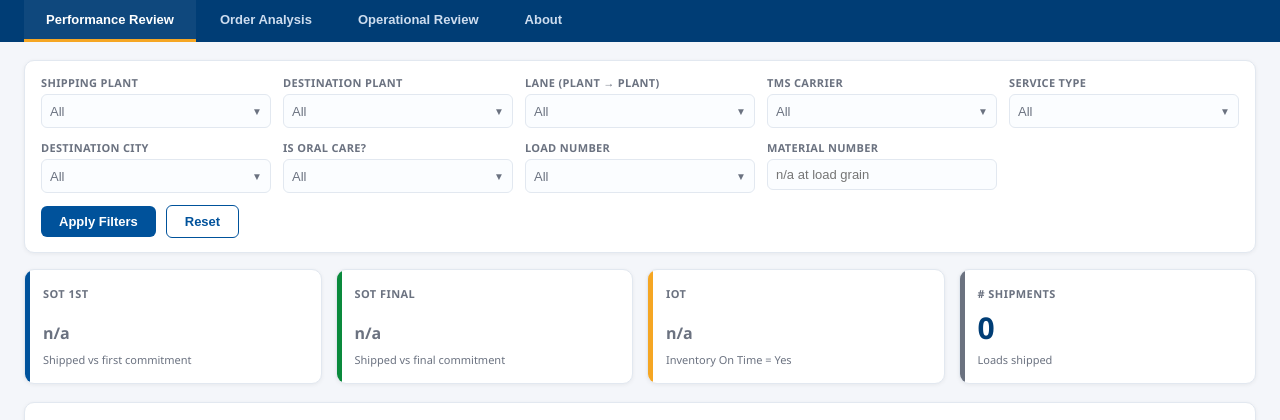
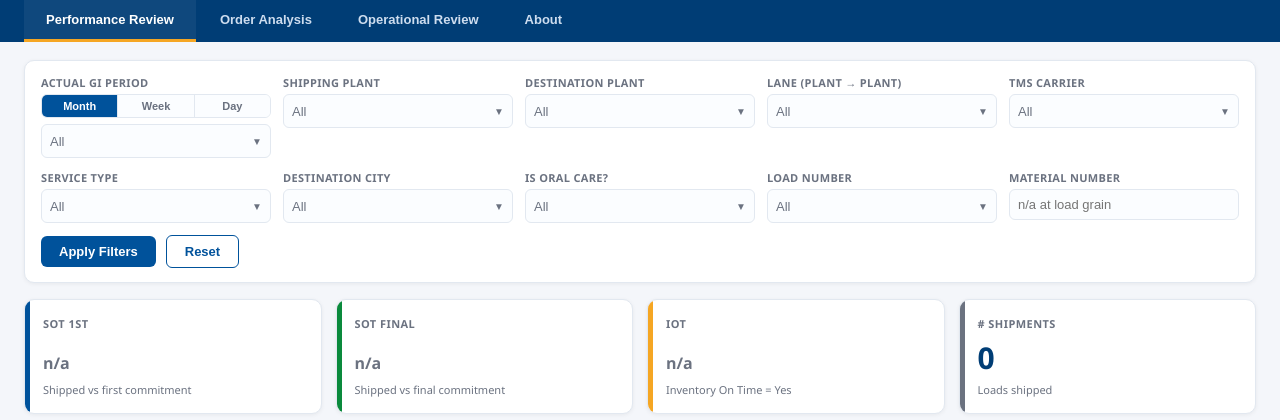
Before and after one commit to essam9ahmed11/Shipment-tracking-performance, a Flask app: template templates/index.html in a window 1280 px wide. Shown: the part 64-484 px from the top of the page. Run offline with Flask 3, Linux system fonts and the light colour scheme; the template is opened without the code that fills it, so the values that code supplies are empty; parts of the project's set-up code (start-up, migrations or seed data) failed here and were passed over.

Commit message:
Add smart Actual GI period filter (Month/Week/Day) to all pages

```diff
--- a/app.py
+++ b/app.py
@@ -33,6 +33,20 @@ def _parse_date(s):
         return datetime.strptime(s[:10], '%Y-%m-%d').date()
     except (ValueError, TypeError):
         return None
+
+
+def _gi_periods(dt):
+    """Return (day, week, month) period labels for an Actual GI date.
+
+    day   = 'YYYY-MM-DD', week = 'YYYY-Www' (ISO week, Mon-Sun),
+    month = 'YYYY-MM'. Empty strings when the date is missing.
+    """
+    if not dt:
+        return '', '', ''
+    iso = dt.isocalendar()
+    return (dt.isoformat(),
+            f'{iso[0]}-W{iso[1]:02d}',
+            f'{dt.year}-{dt.month:02d}')
 
 
 # Pre-process rows into dicts with parsed dates + measure flags
@@ -87,6 +101,8 @@ for r in ROWS:
     sp = (d.get('shipping_plant') or '').strip()
     dp = (d.get('destination_plant') or '').strip()
     d['lane_pd'] = f'{sp} \u2192 {dp}' if (sp or dp) else ''
+    # Actual GI period buckets (day / week / month) for the smart date filter.
+    d['gi_day'], d['gi_week'], d['gi_month'] = _gi_periods(co)
     DATA.append(d)
 
 # Anchor "today" to the latest checkout date in the data
@@ -124,6 +140,8 @@ for r in OPS_ROWS:
     sp = (d.get('shipping_plant') or '').strip()
     dp = (d.get('destination_plant') or '').strip()
     d['lane_pd'] = f'{sp} \u2192 {dp}' if (sp or dp) else ''
+    # Actual GI period buckets (day / week / month) for the smart date filter.
+    d['gi_day'], d['gi_week'], d['gi_month'] = _gi_periods(actual_gi)
     for k in ('first_carrier_name', 'latest_carrier_name'):
         if d.get(k):
             d[k] = str(d[k]).strip()
@@ -209,7 +227,8 @@ def api_filters():
                 vals.add(v)
         # Cap very large lists (load_number, lane) — still return all but sorted
         result[field] = sorted(vals)
-    result['_labels'] = FILTER_FIELDS
+    result.update(_gi_period_options(DATA))
+    result['_labels'] = {**FILTER_FIELDS, **GI_PERIOD_LABELS}
     return jsonify(result)
 
 
@@ -217,6 +236,28 @@ def _read_filters():
     body = request.get_json(silent=True) or {}
     filters = body.get('filters', {})
     return body, filters
+
+
+def _gi_period_options(dataset):
+    """Distinct Actual GI period labels present in a dataset, newest first."""
+    days, weeks, months = set(), set(), set()
+    for r in dataset:
+        if r.get('gi_day'):
+            days.add(r['gi_day'])
+            weeks.add(r['gi_week'])
+            months.add(r['gi_month'])
+    return {
+        'gi_day': sorted(days, reverse=True),
+        'gi_week': sorted(weeks, reverse=True),
+        'gi_month': sorted(months, reverse=True),
+    }
+
+
+GI_PERIOD_LABELS = {
+    'gi_day': 'Actual GI — Day',
+    'gi_week': 'Actual GI — Week',
+    'gi_month': 'Actual GI — Month',
+}
 
 
 @app.route('/api/performance', methods=['POST'])
@@ -651,7 +692,8 @@ def api_operational_filters():
             if v not in (None, ''):
                 vals.add(v)
         result[field] = sorted(vals)
-    result['_labels'] = OPS_FILTER_FIELDS
+    result.update(_gi_period_options(OPS_DATA))
+    result['_labels'] = {**OPS_FILTER_FIELDS, **GI_PERIOD_LABELS}
     return jsonify(result)
 
 
--- a/templates/index.html
+++ b/templates/index.html
@@ -110,6 +110,15 @@
   .ms-opt input { width: auto; margin: 0; }
   .ms-opt .cnt { margin-left: auto; color: var(--gray); font-size: 10px; }
   .ms-empty { color: var(--gray); font-size: 12px; padding: 8px; text-align: center; }
+  /* Smart Actual GI period filter (Month/Week/Day toggle + multiselect) */
+  .gi-filter .gi-seg { display: flex; gap: 0; margin-bottom: 6px; border: 1px solid var(--line);
+    border-radius: 6px; overflow: hidden; }
+  .gi-seg-btn { flex: 1; padding: 5px 0; font-size: 11px; font-weight: 600; cursor: pointer;
+    background: #fbfdff; border: none; border-right: 1px solid var(--line); color: var(--gray);
+    transition: .12s; }
+  .gi-seg-btn:last-child { border-right: none; }
+  .gi-seg-btn:hover { background: var(--pg-light); }
+  .gi-seg-btn.active { background: var(--pg-blue); color: #fff; }
   .filter-actions { grid-column: 1 / -1; display: flex; gap: 10px; align-items: center; }
   .btn {
     background: var(--pg-blue); color: #fff; border: none; padding: 8px 18px;
@@ -699,6 +708,8 @@ function buildFilterUI(containerId, fields, meta, showMatNote){
   const c = document.getElementById(containerId);
   c.innerHTML='';
   SELS[containerId] = {};
+  // Smart Actual GI period filter (day / week / month) — first in the bar.
+  c.appendChild(buildGiFilter(containerId, meta));
   fields.forEach(field=>{
     SELS[containerId][field] = new Set();
     const vals = meta[field] || [];
@@ -730,6 +741,49 @@ function buildFilterUI(containerId, fields, meta, showMatNote){
   };
   actions.appendChild(apply); actions.appendChild(reset);
   c.appendChild(actions);
+}
+
+// Smart "Actual GI period" filter: a Month/Week/Day toggle that swaps which
+// period multiselect is active. Only the active granularity's selections are
+// sent to the backend (gi_month / gi_week / gi_day), so it behaves as one
+// intuitive date filter.
+function buildGiFilter(containerId, meta){
+  const wrap = el('div','f gi-filter');
+  wrap.appendChild(el('label',null,'Actual GI period'));
+
+  const seg = el('div','gi-seg');
+  const host = el('div','gi-host');
+  const grans = [['month','Month'],['week','Week'],['day','Day']];
+  const msByGran = {};
+
+  grans.forEach(([g])=>{
+    const field = 'gi_'+g;
+    SELS[containerId][field] = new Set();
+    const ms = buildMultiSelect(containerId, field, meta[field] || []);
+    ms.classList.add('gi-ms');
+    msByGran[g] = ms;
+    host.appendChild(ms);
+  });
+
+  function setActive(g){
+    grans.forEach(([gg])=>{
+      if(gg!==g){ SELS[containerId]['gi_'+gg].clear(); updateMsButton(msByGran[gg]); }
+      msByGran[gg].style.display = (gg===g) ? '' : 'none';
+    });
+    seg.querySelectorAll('button').forEach(b=> b.classList.toggle('active', b.dataset.g===g));
+  }
+
+  grans.forEach(([g,lbl])=>{
+    const b = el('button','gi-seg-btn',lbl);
+    b.type='button'; b.dataset.g=g;
+    b.onclick = ()=> setActive(g);
+    seg.appendChild(b);
+  });
+
+  wrap.appendChild(seg);
+  wrap.appendChild(host);
+  setActive('month');
+  return wrap;
 }
 
 function buildMultiSelect(containerId, field, vals){
```
